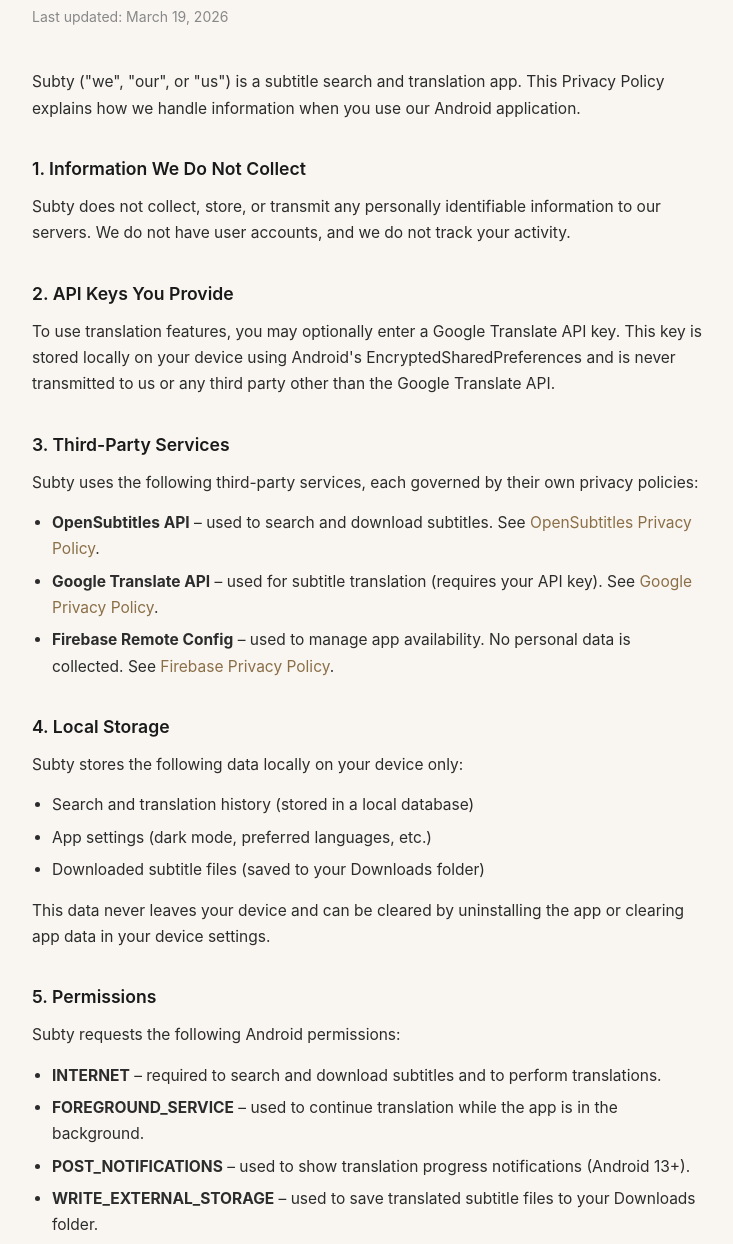
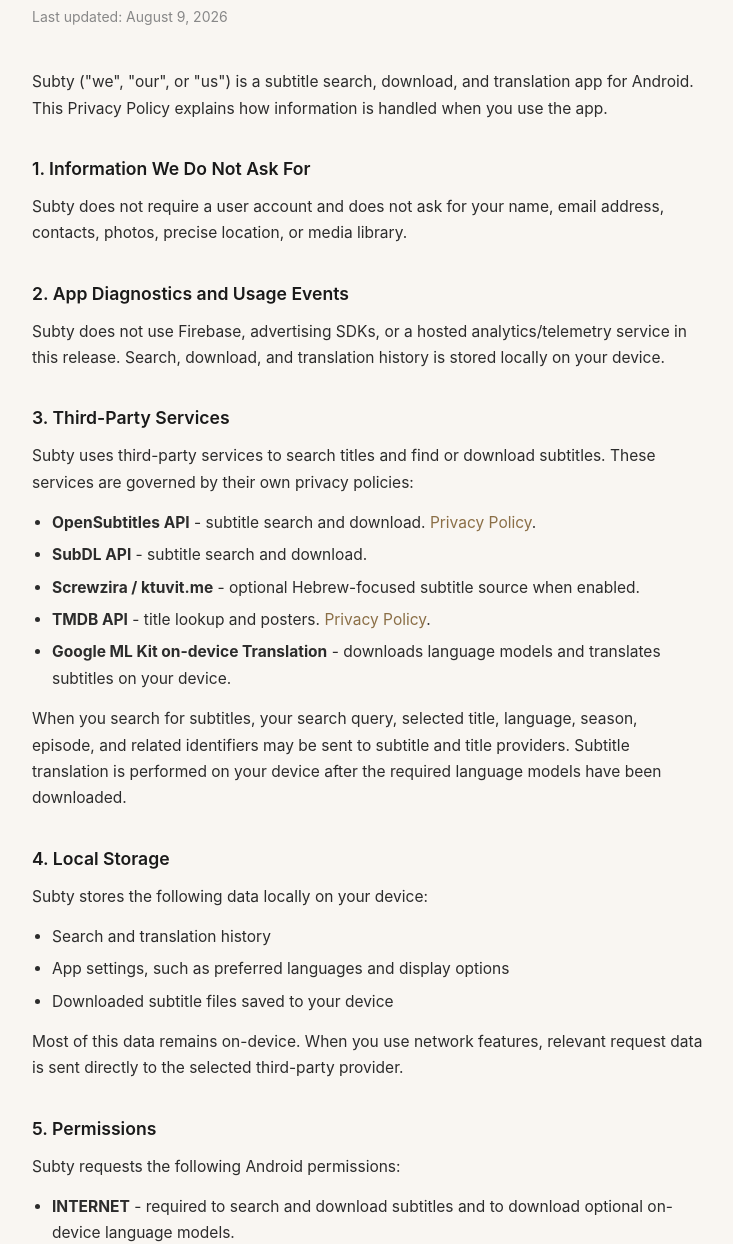
Before and after one commit to Arnonfr/subty, a plain HTML site: page docs/privacy-policy.html in a window 1280 px wide. Shown: the part 117-1361 px from the top of the page, without its empty margins (272-1005 px from the left). Drawn offline with Linux system fonts and the light colour scheme.

```diff
--- a/docs/privacy-policy.html
+++ b/docs/privacy-policy.html
@@ -22,50 +22,54 @@
 <body>
   <div class="container">
     <h1>Privacy Policy</h1>
-    <p class="updated">Last updated: March 19, 2026</p>
+    <p class="updated">Last updated: August 9, 2026</p>
 
-    <p>Subty ("we", "our", or "us") is a subtitle search and translation app. This Privacy Policy explains how we handle information when you use our Android application.</p>
+    <p>Subty ("we", "our", or "us") is a subtitle search, download, and translation app for Android. This Privacy Policy explains how information is handled when you use the app.</p>
 
-    <h2>1. Information We Do Not Collect</h2>
-    <p>Subty does not collect, store, or transmit any personally identifiable information to our servers. We do not have user accounts, and we do not track your activity.</p>
+    <h2>1. Information We Do Not Ask For</h2>
+    <p>Subty does not require a user account and does not ask for your name, email address, contacts, photos, precise location, or media library.</p>
 
-    <h2>2. API Keys You Provide</h2>
-    <p>To use translation features, you may optionally enter a Google Translate API key. This key is stored locally on your device using Android's EncryptedSharedPreferences and is never transmitted to us or any third party other than the Google Translate API.</p>
+    <h2>2. App Diagnostics and Usage Events</h2>
+    <p>Subty does not use Firebase, advertising SDKs, or a hosted analytics/telemetry service in this release. Search, download, and translation history is stored locally on your device.</p>
 
     <h2>3. Third-Party Services</h2>
-    <p>Subty uses the following third-party services, each governed by their own privacy policies:</p>
+    <p>Subty uses third-party services to search titles and find or download subtitles. These services are governed by their own privacy policies:</p>
     <ul>
-      <li><strong>OpenSubtitles API</strong> – used to search and download subtitles. See <a href="https://www.opensubtitles.com/en/privacypolicy" target="_blank">OpenSubtitles Privacy Policy</a>.</li>
-      <li><strong>Google Translate API</strong> – used for subtitle translation (requires your API key). See <a href="https://policies.google.com/privacy" target="_blank">Google Privacy Policy</a>.</li>
-      <li><strong>Firebase Remote Config</strong> – used to manage app availability. No personal data is collected. See <a href="https://firebase.google.com/support/privacy" target="_blank">Firebase Privacy Policy</a>.</li>
+      <li><strong>OpenSubtitles API</strong> - subtitle search and download. <a href="https://www.opensubtitles.com/en/privacypolicy" target="_blank">Privacy Policy</a>.</li>
+      <li><strong>SubDL API</strong> - subtitle search and download.</li>
+      <li><strong>Screwzira / ktuvit.me</strong> - optional Hebrew-focused subtitle source when enabled.</li>
+      <li><strong>TMDB API</strong> - title lookup and posters. <a href="https://www.themoviedb.org/privacy-policy" target="_blank">Privacy Policy</a>.</li>
+      <li><strong>Google ML Kit on-device Translation</strong> - downloads language models and translates subtitles on your device.</li>
     </ul>
+    <p>When you search for subtitles, your search query, selected title, language, season, episode, and related identifiers may be sent to subtitle and title providers. Subtitle translation is performed on your device after the required language models have been downloaded.</p>
 
     <h2>4. Local Storage</h2>
-    <p>Subty stores the following data locally on your device only:</p>
+    <p>Subty stores the following data locally on your device:</p>
     <ul>
-      <li>Search and translation history (stored in a local database)</li>
-      <li>App settings (dark mode, preferred languages, etc.)</li>
-      <li>Downloaded subtitle files (saved to your Downloads folder)</li>
+      <li>Search and translation history</li>
+      <li>App settings, such as preferred languages and display options</li>
+      <li>Downloaded subtitle files saved to your device</li>
     </ul>
-    <p>This data never leaves your device and can be cleared by uninstalling the app or clearing app data in your device settings.</p>
+    <p>Most of this data remains on-device. When you use network features, relevant request data is sent directly to the selected third-party provider.</p>
 
     <h2>5. Permissions</h2>
     <p>Subty requests the following Android permissions:</p>
     <ul>
-      <li><strong>INTERNET</strong> – required to search and download subtitles and to perform translations.</li>
-      <li><strong>FOREGROUND_SERVICE</strong> – used to continue translation while the app is in the background.</li>
-      <li><strong>POST_NOTIFICATIONS</strong> – used to show translation progress notifications (Android 13+).</li>
-      <li><strong>WRITE_EXTERNAL_STORAGE</strong> – used to save translated subtitle files to your Downloads folder.</li>
+      <li><strong>INTERNET</strong> - required to search and download subtitles and to download optional on-device language models.</li>
+      <li><strong>FOREGROUND_SERVICE</strong> and <strong>FOREGROUND_SERVICE_DATA_SYNC</strong> - used to continue translation while the app is in the background.</li>
+      <li><strong>POST_NOTIFICATIONS</strong> - used to show translation progress notifications on Android 13 and newer.</li>
+      <li><strong>READ_EXTERNAL_STORAGE</strong> - used for compatibility with older Android versions when opening subtitle files.</li>
+      <li><strong>WRITE_EXTERNAL_STORAGE</strong> - used for compatibility with older Android versions when saving subtitle files.</li>
     </ul>
 
     <h2>6. Children's Privacy</h2>
-    <p>Subty is not directed at children under 13. We do not knowingly collect any information from children.</p>
+    <p>Subty is not directed at children under 13. We do not knowingly collect personal information from children.</p>
 
     <h2>7. Changes to This Policy</h2>
-    <p>We may update this Privacy Policy from time to time. We will notify users of any significant changes through the app or by updating the date above.</p>
+    <p>We may update this Privacy Policy from time to time. We will notify users of significant changes by updating this page or through the app when appropriate.</p>
 
     <h2>8. Contact</h2>
-    <p>If you have any questions about this Privacy Policy, please contact us at: <a href="mailto:arnon7700@gmail.com">arnon7700@gmail.com</a></p>
+    <p>If you have any questions about this Privacy Policy, please contact us at: <a href="mailto:frielabsdev@gmail.com">frielabsdev@gmail.com</a></p>
 
     <div class="footer">
       <p>© 2026 Subty. All rights reserved.</p>
```
